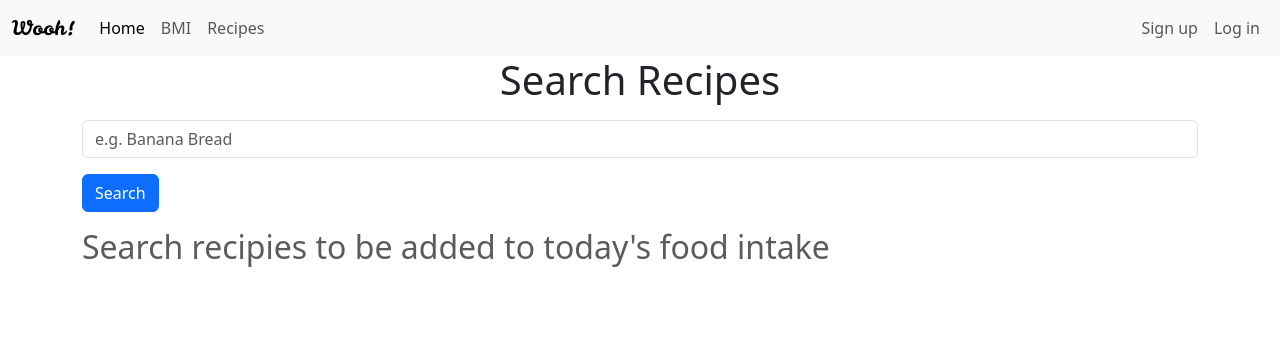
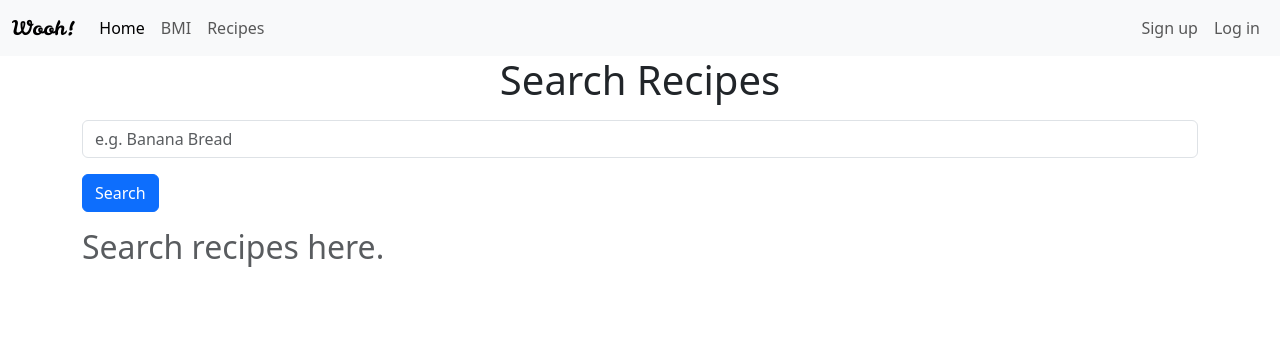
Before and after one commit to VirginiaWu11/Capstone1, a Flask app: page /food-intake in a window 1280 px wide. Shown: the top 356 px of the page. Run offline with Flask 2, Linux system fonts and the light colour scheme; parts of the project's set-up code (start-up, migrations or seed data) failed here and were passed over; some libraries are stand-ins or nearby versions.

Commit message:
handle error on Recipes Page and Recipe Card page when no results returned from API

```diff
--- a/app.py
+++ b/app.py
@@ -311,15 +311,17 @@ def bmiForm():
 @app.route('/food-intake',methods=['GET','POST'])
 def search_food():
     form = FoodIntakeForm()
+    no_result="Search recipes here."
     if form.validate_on_submit():
         search = form.search.data
         resp = requests.get('https://api.spoonacular.com/food/ingredients/search',params={"query": search, "number":1,"apiKey":API_SECRET_KEY})
 
         data=resp.json()
-        food_id= data['results'][0]['id']
-        name=data['results'][0]['name']
-
-
+        try:
+            food_id= data['results'][0]['id']
+        except IndexError:
+            flash(f'API: "{search}" not found.', 'danger')
+            return redirect("/food-intake")
         imge = data['results'][0]['image']
         img_url= "https://spoonacular.com/cdn/ingredients_100x100/"+imge
 
@@ -343,9 +345,8 @@ def search_food():
 
         data['results'].extend(data2['results'])
         session["data"] = data
-
         return render_template('users/food-intake.html', form=form, data=data)
-    return render_template('users/food-intake.html', form=form)
+    return render_template('users/food-intake.html', form=form,no_result=no_result)
 
 
 @app.route('/recipes',methods=['GET','POST'])
@@ -363,16 +364,19 @@ def search_recipes():
 
 @app.route('/recipes/<int:food_id>',methods=['GET'])
 def show_recipe(food_id):
+    for r in session['data']['results']:
+        if r['id'] == food_id:
+            no_result = f"API error: {r['title']} recipe card not found"
 
     resp = requests.get(f'https://api.spoonacular.com/recipes/{food_id}/card',params={"apiKey":API_SECRET_KEY})
     data = resp.json()
-    # import pdb;pdb.set_trace()
     print("*************************", data)
     try:
         url=data['url']
         return render_template("recipe-card.html",url=url)
     except KeyError:
-        return render_template('404.html'), 404
+        flash(f"{no_result}","danger")
+        return redirect('/food-intake')
 
 
 
--- a/templates/base.html
+++ b/templates/base.html
@@ -122,7 +122,7 @@
     </nav>
     <div class="container">
       {% for category, message in get_flashed_messages(with_categories=True) %}
-      <div class="alert alert-{{ category }}">{{ message }}</div>
+      <div class="alert alert-{{ category }} py-1">{{ message }}</div>
       {% endfor %}{% block content %} {% endblock %}
     </div>
     <script src="https://unpkg.com/jquery"></script>
--- a/templates/users/food-intake.html
+++ b/templates/users/food-intake.html
@@ -64,9 +64,7 @@
         {% endfor %}{% else %}
 
         <div>
-          <h2 class="text-muted">
-            Search recipies to be added to today's food intake {{var}}
-          </h2>
+          <h2 class="text-muted">{{no_result}}</h2>
         </div>
         {% endif %}
       </div>
```
